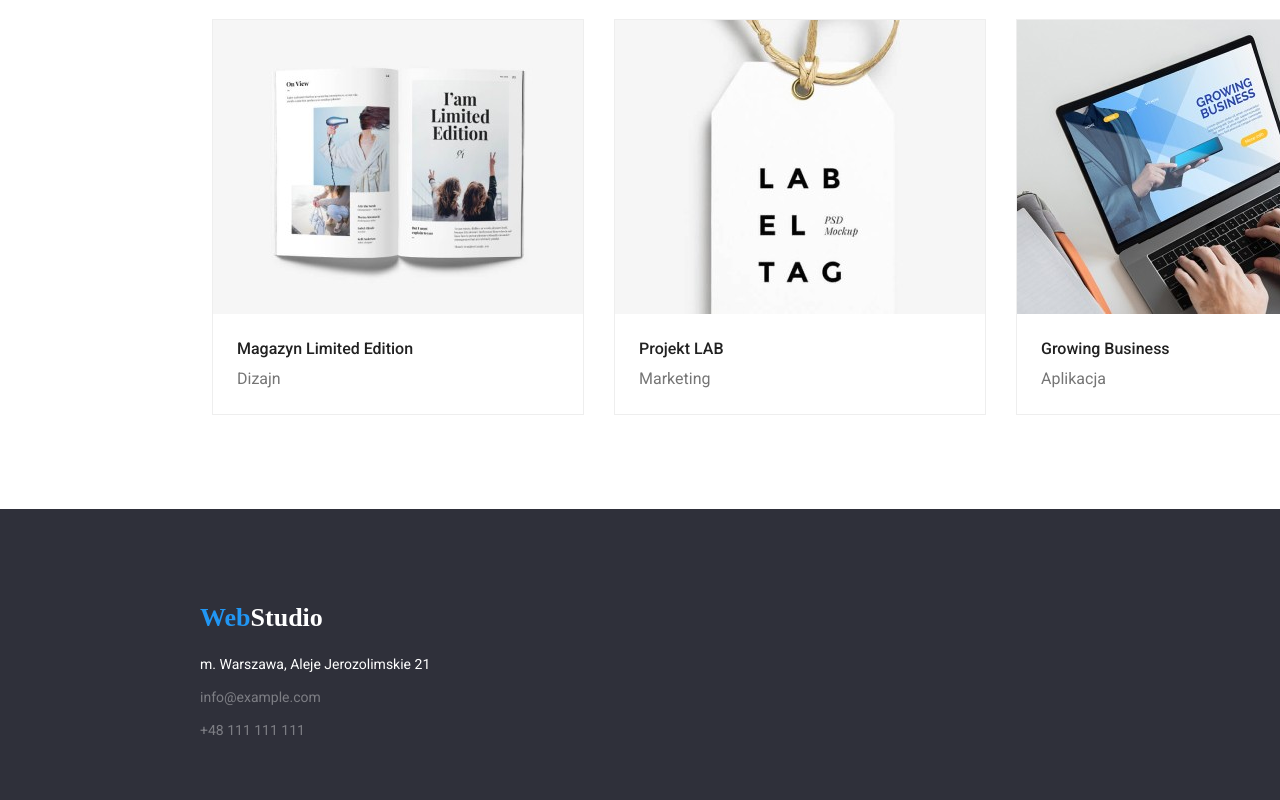
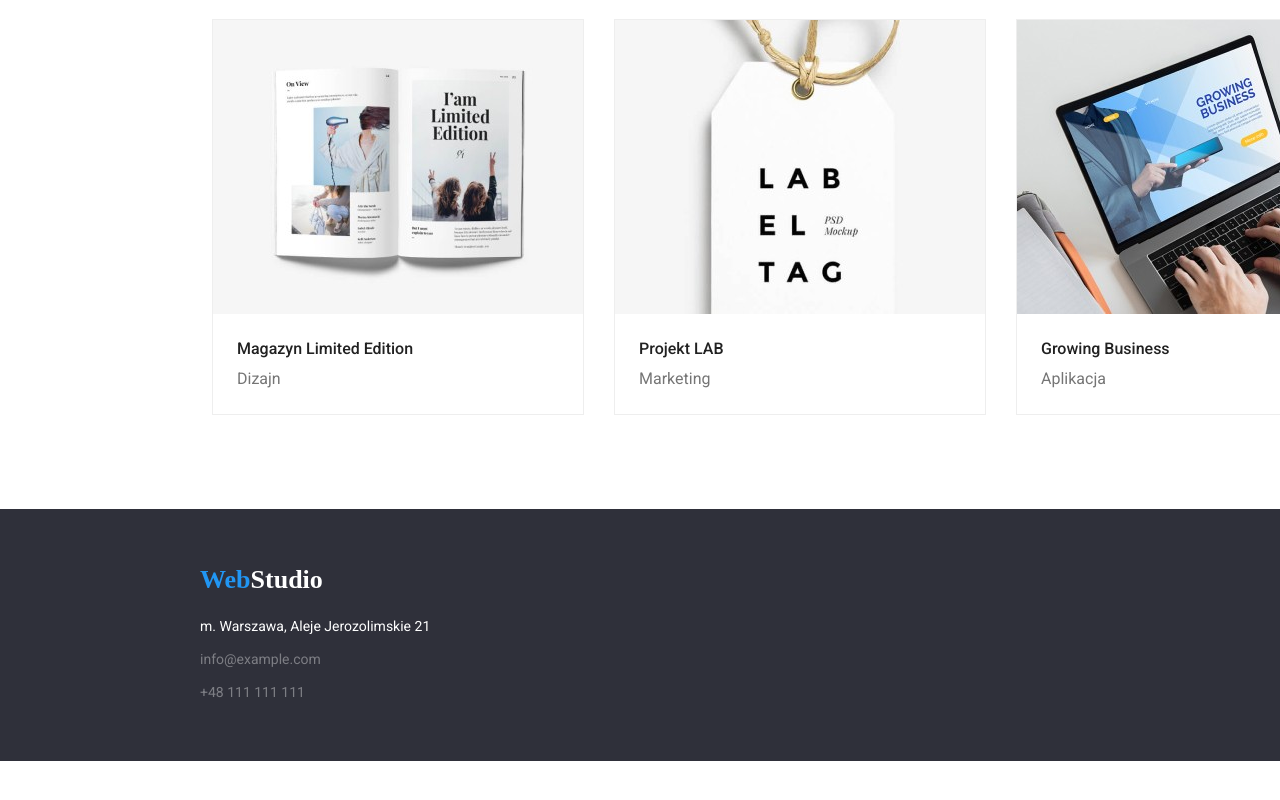
Before and after one commit to DominikBanaskiewicz/goit-markup-hw-03, a plain HTML site: page portfolio.html in a window 1280 px wide. Shown: the part 1099-1899 px from the top of the page. After the commit the page ends 1860 px from the top, so only its background shows below. Drawn offline with Linux system fonts and the light colour scheme.

Commit message:
footer dziala poprawnie

```diff
--- a/css/styles.css
+++ b/css/styles.css
@@ -281,23 +281,34 @@ body .our-team {
 /*
 FOOTER
 */
+
 footer {
+  max-width: 1600px;
   background-color: var(--background-dark-color);
   font-size: 14px;
   font-weight: 400;
   line-height: 1.7;
+  min-height: 252px;
+  margin: auto;
+  display: flex;
+  align-items: center;
+  justify-items: center;
+  justify-content: center;
 }
 
-.webstudio-footer {
-  display: flex;
-  color: var(--white-color);
-  text-decoration: none;
-}
 .footer-content {
   display: flex;
   flex-direction: column;
   gap: 20px;
   align-items: flex-start;
+  align-self: flex-start;
+}
+footer .section {
+  padding: 0px; /*zeruje padding dla .section w footer aby otrzymac wlasciwy wyglad*/
+}
+.webstudio-footer {
+  color: var(--white-color);
+  text-decoration: none;
 }
 .footer-adress-list {
   display: flex;
@@ -307,8 +318,6 @@ footer {
 .footer-adress {
   color: var(--white-color);
   font-size: 14px;
-  display: inline;
-  padding-bottom: 9px;
 }
 .footer-email,
 .footer-phone {
--- a/portfolio.html
+++ b/portfolio.html
@@ -4,11 +4,20 @@
     <meta charset="UTF-8" />
     <meta http-equiv="X-UA-Compatible" content="IE=edge" />
     <meta name="viewport" content="width=device-width, initial-scale=1.0" />
+    <link
+      rel="stylesheer"
+      href="https://cdnjs.cloudflare.com/ajax/libs/modern-normalize/1.1.0/modern-normalize.min.css
+
+
+
+    "
+    />
     <link rel="stylesheet" href="css/styles.css" />
     <link
       href="https://fonts.googleapis.com/css2?family=Raleway:wght@700&family=Roboto:wght@400;500;700;900&display=swap"
       rel="stylesheet"
     />
+
     <title>Document</title>
   </head>
   <body>
@@ -180,7 +189,8 @@
         </ul>
       </section>
     </main>
-    <footer class="section">
+    <footer>
+      <section class="section">
         <div class="container footer-content">
           <a class="webstudio-footer" href="index.html"
             ><span class="main-page-logo-blue">Web</span>Studio
@@ -203,7 +213,7 @@
             </ul>
           </address>
         </div>
-    </footer>
+      </section>
     </footer>
   </body>
 </html>
```
Also changed, not shown: index.html (+3 -1 lines). Lines whose indentation alone changed are shown as unchanged.
